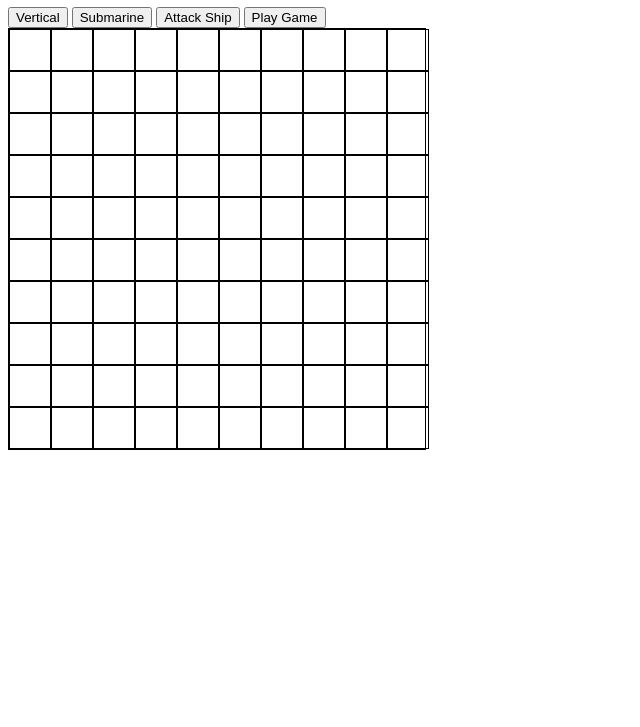
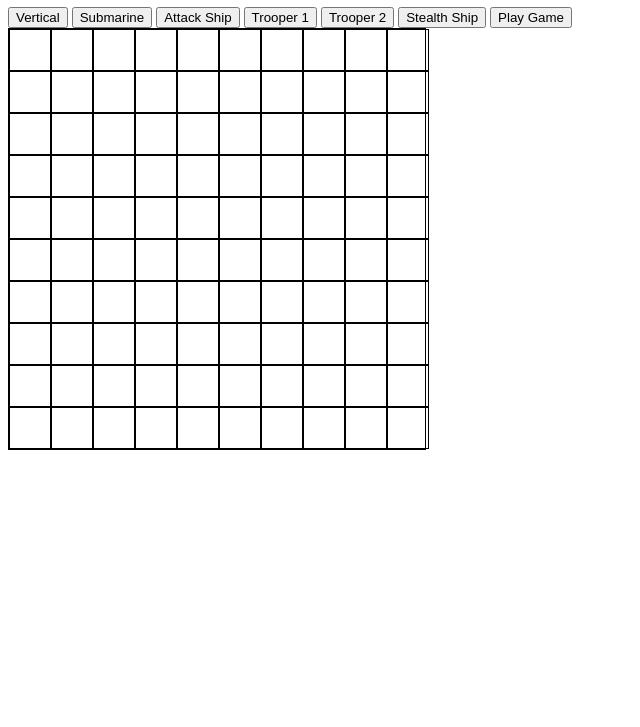
Before and after one commit to RaviP14/battleship, a website built with webpack: page dist/index.html in a window 1280 px wide. Shown: the part 73-800 px from the top of the page, without its empty margins (0-640 px from the left). Built offline with nearby package versions, Linux system fonts and the light colour scheme.

Commit message:
Added more ship btns and dom their elements.

```diff
--- a/src/elem.js
+++ b/src/elem.js
@@ -32,6 +32,15 @@ const elem = (() => {
   const shipAttack = document.getElementById('attackship');
   const attackship = shipAttack;
 
+  const shipTrooper1 = document.getElementById('trooper1');
+  const Trooper1 = shipTrooper1;
+
+  const shipTrooper2 = document.getElementById('trooper2');
+  const Trooper2 = shipTrooper2;
+
+  const shipStealth = document.getElementById('stealthship');
+  const stealthShip = shipStealth;
+
   function makeGrid(gridName, container, rows, columns) {
     const grid = document.getElementById(gridName);
     // show grid - grid.style.display = 'grid'
@@ -64,6 +73,9 @@ const elem = (() => {
     switchOrientation,
     submarine,
     attackship,
+    Trooper1,
+    Trooper2,
+    stealthShip,
   };
 })();
 
```
Also changed, not shown: dist/index.html.
